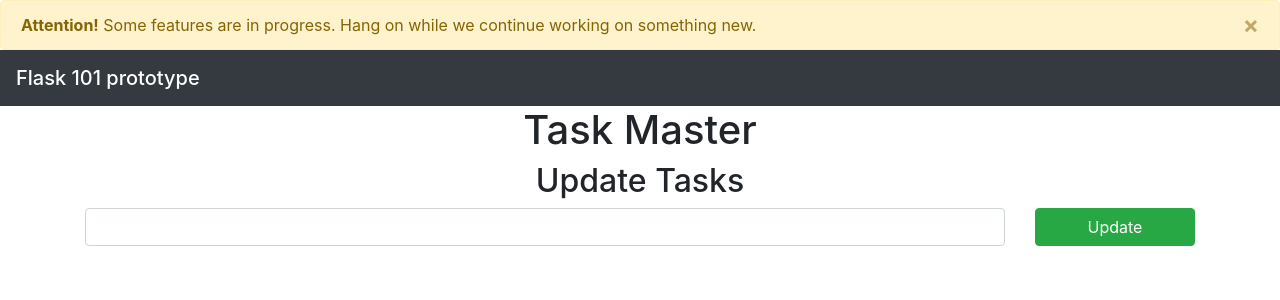
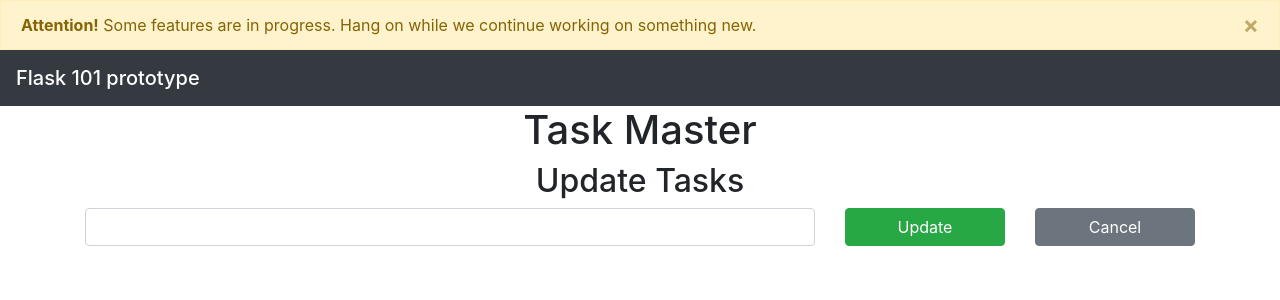
Before and after one commit to jjpormento21/flask-Demo, a Flask app: template templates/update.html in a window 1280 px wide. Shown: the top 300 px of the page. Run offline with Flask 2, Linux system fonts and the light colour scheme; the template is opened without the code that fills it, so the values that code supplies are empty; some libraries are stand-ins or nearby versions.

Commit message:
added cancel button and fixed minor bugs

```diff
--- a/templates/base.html
+++ b/templates/base.html
@@ -13,14 +13,14 @@
 </head>
 
 <body>
-    <div class="alert alert-warning alert-dismissible fade show m-0" role="alert">
+    <div class="alert alert-warning alert-dismissible fade show m-0 rounded-0" role="alert">
         <strong>Attention!</strong> Some features are in progress. Hang on while we continue working on something new.
         <button type="button" class="close" data-dismiss="alert" aria-label="Close">
             <span aria-hidden="true">&times;</span>
         </button>
     </div>
 
-    <nav class="navbar navbar-dark bg-dark">
+    <nav class="navbar navbar-dark bg-dark rounded-0">
         <span class="navbar-brand mb-0 h1">Flask 101 prototype</span>
     </nav>
 
--- a/templates/index.html
+++ b/templates/index.html
@@ -53,6 +53,7 @@
 
         </form>
     </div>
+    <div style="margin-bottom: 3em;"></div>
 
 </div>
 {% endblock %}
--- a/templates/update.html
+++ b/templates/update.html
@@ -15,11 +15,14 @@
 
         <form action="/update/{{task.id}}" class="needs-validation" method="POST" novalidate>
             <div class="row">
-                <div class="col-lg-10">
-                    <input type="text" class="form-control mb-3" name="content" id="content" value="{{task.content}}">
+                <div class="col-lg-8">
+                    <input type="text" class="form-control mb-3" name="content" id="content" value="{{task.content}}" autocomplete="off">
                 </div>
                 <div class="col-lg-2">
-                    <input type="submit" class="btn btn-success btn-block" value="Update">
+                    <input type="submit" class="btn btn-success btn-block mb-3" value="Update">
+                </div>
+                <div class="col-lg-2">
+                    <a href="/" class="btn btn-secondary btn-block">Cancel</a>
                 </div>
             </div>
 
```
Also changed, not shown: test.db.
